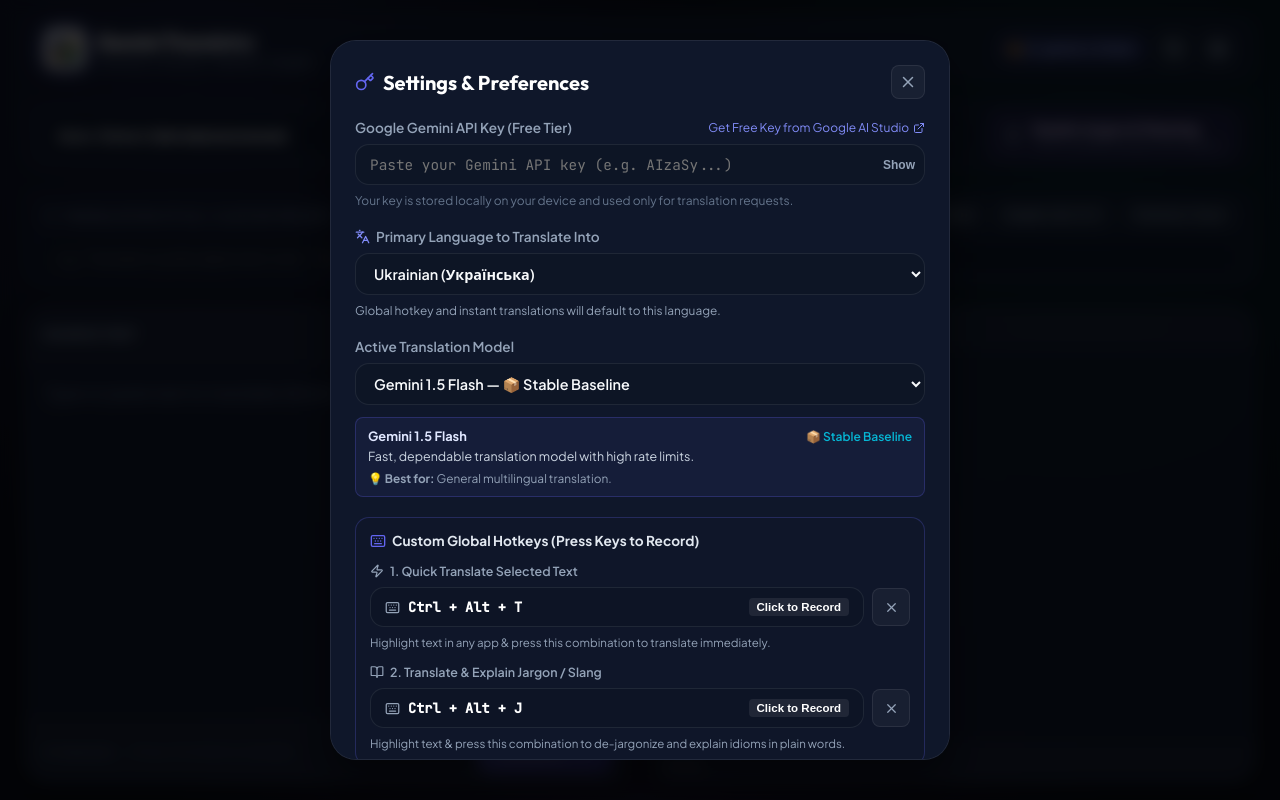
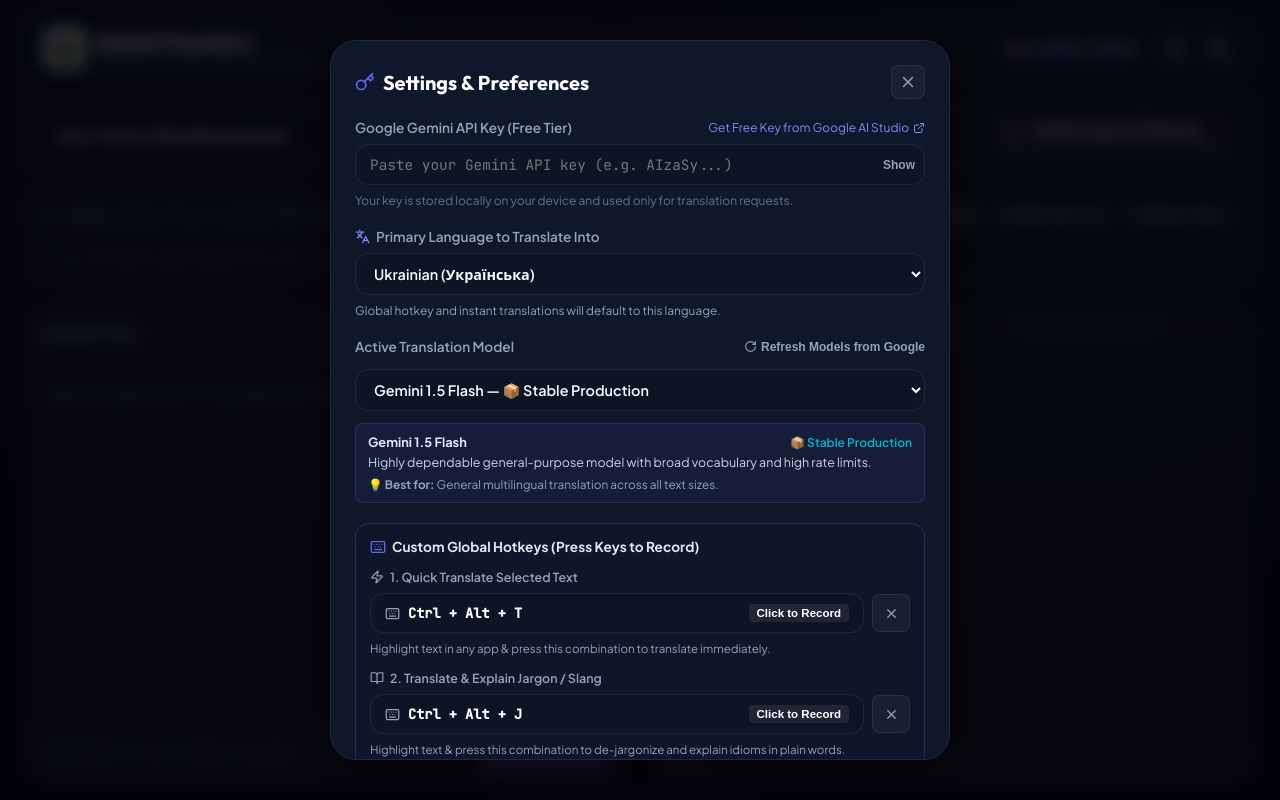
Before and after one commit to pkoryaka/gemini-desktop-translator, a React (Vite) app: page / in a window 1280 px wide. Both pictures are taken after a click on the button "gemini-1.5-flash". Built offline with nearby package versions, Linux system fonts and the light colour scheme.

Commit message:
Expand models suite, eliminate preflight network delay, and enable live Refresh Models button

```diff
--- a/src/components/SettingsModal.jsx
+++ b/src/components/SettingsModal.jsx
@@ -229,14 +229,36 @@
 
         {/* Translation Model Selection */}
         <div className="form-group">
-          <label className="form-label">Active Translation Model</label>
+          <div style={{ display: 'flex', justifyContent: 'space-between', alignItems: 'center' }}>
+            <label className="form-label" style={{ marginBottom: 0 }}>Active Translation Model</label>
+            <button
+              type="button"
+              onClick={() => handleRefreshModels()}
+              disabled={isRefreshingModels || !apiKey.trim()}
+              style={{
+                background: 'none',
+                border: 'none',
+                color: isRefreshingModels ? '#818cf8' : '#94a3b8',
+                fontSize: '0.75rem',
+                cursor: 'pointer',
+                display: 'flex',
+                alignItems: 'center',
+                gap: '4px',
+                fontWeight: 600
+              }}
+              title="Query Google API for all active models supported by your key"
+            >
+              <RotateCw size={13} className={isRefreshingModels ? 'spinner' : ''} />
+              <span>{isRefreshingModels ? 'Refreshing from Google...' : 'Refresh Models from Google'}</span>
+            </button>
+          </div>
           <select
             className="form-input"
             value={model}
             onChange={(e) => setModel(e.target.value)}
-            style={{ cursor: 'pointer', fontWeight: 600 }}
+            style={{ cursor: 'pointer', fontWeight: 600, marginTop: '6px' }}
           >
-            {AVAILABLE_MODELS.map((m) => (
+            {modelsList.map((m) => (
               <option key={m.id} value={m.id}>
                 {m.name} — {m.tag}
               </option>
--- a/src/services/geminiService.js
+++ b/src/services/geminiService.js
@@ -1,6 +1,6 @@
 /**
  * Gemini Translation & Jargon Explanation Service
- * Dynamically queries Google ModelService.ListModels so only active, supported models are used.
+ * Zero pre-flight overhead, ultra-low latency, and live models list refresh
  */
 
 export const SUPPORTED_LANGUAGES = [
@@ -15,41 +15,65 @@
   {
     id: 'gemini-2.0-flash',
     name: 'Gemini 2.0 Flash',
-    tag: '⚡ Ultra Fast',
+    tag: '⚡ Ultra Fast (Default)',
     badgeColor: '#10b981',
-    description: 'Ultra-low latency with real-time response. Recommended for instant selected-text hotkey translations.',
-    bestFor: 'Daily instant translations and chat.'
+    description: 'Ultra-low latency with instant response. Ideal for rapid selected-text hotkey translations and daily chatting.',
+    bestFor: 'Instant hotkeys, daily communication, lowest latency.'
+  },
+  {
+    id: 'gemini-2.0-flash-lite',
+    name: 'Gemini 2.0 Flash Lite',
+    tag: '⚡ Light & Fast',
+    badgeColor: '#10b981',
+    description: 'Lightweight high-efficiency model designed for maximum speed and minimal cost.',
+    bestFor: 'Quick single-sentence translations and short phrases.'
   },
   {
     id: 'gemini-1.5-flash',
     name: 'Gemini 1.5 Flash',
-    tag: '📦 Stable Baseline',
+    tag: '📦 Stable Production',
     badgeColor: '#06b6d4',
-    description: 'Fast, dependable translation model with high rate limits.',
-    bestFor: 'General multilingual translation.'
+    description: 'Highly dependable general-purpose model with broad vocabulary and high rate limits.',
+    bestFor: 'General multilingual translation across all text sizes.'
+  },
+  {
+    id: 'gemini-1.5-flash-8b',
+    name: 'Gemini 1.5 Flash 8B',
+    tag: '🚀 Compact Fast',
+    badgeColor: '#3b82f6',
+    description: 'Compact 8-billion parameter model tuned for rapid text processing.',
+    bestFor: 'Fast translation of straightforward sentences.'
+  },
+  {
+    id: 'gemini-1.5-pro',
+    name: 'Gemini 1.5 Pro',
+    tag: '🧠 Deep Nuance & Slang Expert',
+    badgeColor: '#a855f7',
+    description: 'Advanced reasoning model with deep cultural awareness for idioms, humor, technical documentation, and complex jargon.',
+    bestFor: 'Demystifying complex slang, professional correspondence, difficult idioms.'
+  },
+  {
+    id: 'gemini-2.5-flash',
+    name: 'Gemini 2.5 Flash',
+    tag: '✨ Next-Gen Flash',
+    badgeColor: '#f59e0b',
+    description: 'Google’s latest 2.5 series flash model with enhanced multilingual accuracy and fluency.',
+    bestFor: 'High-accuracy nuanced translations.'
   }
 ];
 
 // In-Memory Fast LRU Cache (up to 300 entries)
 const translationCache = new Map();
-let cachedLiveModelIds = null;
-let lastModelFetchTime = 0;
 
 function getCacheKey(text, sourceLang, targetLang, customPrompt, explainJargon, model) {
   return `${model}::${sourceLang}->${targetLang}::${explainJargon}::${customPrompt.trim()}::${text.trim()}`;
 }
 
 /**
- * Queries Google's ModelService.ListModels endpoint to discover active models for this user's API key
+ * Queries Google's ModelService.ListModels endpoint directly from Google AI Studio
  */
 export async function fetchLiveAvailableModels(apiKey) {
   if (!apiKey || !apiKey.trim()) return AVAILABLE_MODELS;
-
-  // Cache live models for 5 minutes
-  const now = Date.now();
-  if (cachedLiveModelIds && now - lastModelFetchTime < 300000) {
-    return cachedLiveModelIds;
-  }
 
   try {
     const endpoint = `https://generativelanguage.googleapis.com/v1beta/models?key=${apiKey.trim()}`;
@@ -68,13 +92,13 @@
       return AVAILABLE_MODELS;
     }
 
-    // Filter only models that support generateContent
+    // Filter only text generation models
     const live = data.models
       .filter((m) => {
         const methods = m.supportedGenerationMethods || [];
         const isGenerate = methods.includes('generateContent');
         const name = (m.name || '').toLowerCase();
-        const isExcluded = name.includes('embedding') || name.includes('aqa') || name.includes('imagen') || name.includes('tts') || name.includes('learnlm');
+        const isExcluded = name.includes('embedding') || name.includes('aqa') || name.includes('imagen') || name.includes('tts') || name.includes('learnlm') || name.includes('bison');
         return isGenerate && !isExcluded;
       })
       .map((m) => {
@@ -86,33 +110,25 @@
           name: m.displayName || cleanId,
           tag: isFlash ? '⚡ Fast Translation' : isPro ? '🧠 Deep Nuance' : 'Active Model',
           badgeColor: isFlash ? '#10b981' : isPro ? '#a855f7' : '#06b6d4',
-          description: m.description || 'Google Gemini AI model for translation and text generation.',
+          description: m.description || 'Google Gemini AI language model for translation and text generation.',
           bestFor: isFlash ? 'Instant low-latency translations.' : 'Idioms, slang, and cultural jargon.'
         };
       });
 
-    if (live.length > 0) {
-      cachedLiveModelIds = live;
-      lastModelFetchTime = now;
-      return live;
-    }
-    return AVAILABLE_MODELS;
+    // Ensure our curated models are at top if present
+    return live.length > 0 ? live : AVAILABLE_MODELS;
   } catch (err) {
     console.warn('Could not query live models list from Google:', err);
     return AVAILABLE_MODELS;
   }
 }
 
-export async function testGeminiApiKey(apiKey, model = null) {
+export async function testGeminiApiKey(apiKey, model = 'gemini-2.0-flash') {
   if (!apiKey || !apiKey.trim()) {
     throw new Error('Please enter a valid Gemini API Key.');
   }
 
-  // Get live models first to ensure we test an active model
-  const live = await fetchLiveAvailableModels(apiKey);
-  const modelToTest = model && live.some(m => m.id === model) ? model : live[0].id;
-
-  const endpoint = `https://generativelanguage.googleapis.com/v1beta/models/${modelToTest}:generateContent?key=${apiKey.trim()}`;
+  const endpoint = `https://generativelanguage.googleapis.com/v1beta/models/${model}:generateContent?key=${apiKey.trim()}`;
   const controller = new AbortController();
   const timeoutId = setTimeout(() => controller.abort(), 8000);
 
@@ -135,7 +151,7 @@
 
     const data = await response.json();
     const text = data.candidates?.[0]?.content?.parts?.[0]?.text || '';
-    return { success: true, text, model: modelToTest };
+    return { success: true, text, model };
   } catch (err) {
     clearTimeout(timeoutId);
     if (err.name === 'AbortError') {
@@ -146,7 +162,7 @@
 }
 
 /**
- * Rock-Solid Translation using Live Models Discovered from Google API
+ * Ultra-Fast Direct Translation with Zero Pre-Flight Latency
  */
 export async function translateText({
   apiKey,
@@ -155,7 +171,7 @@
   targetLang = 'en',
   customPrompt = '',
   explainJargon = false,
-  model = null,
+  model = 'gemini-2.0-flash',
   temperature = 0.1,
   onStreamChunk = null
 }) {
@@ -166,39 +182,10 @@
   const trimmedText = text ? text.trim() : '';
   if (!trimmedText) return null;
 
-  // 1. Fetch live models actively supported for this user's API key
-  const liveModels = await fetchLiveAvailableModels(apiKey);
-  const liveIds = liveModels.map(m => m.id);
+  const targetModel = model || 'gemini-2.0-flash';
 
-  // Determine candidate models in order of priority:
-  // (User selected model if in live list, then flash models, then any other live models)
-  const candidateModels = [];
-  if (model && liveIds.includes(model)) {
-    candidateModels.push(model);
-  }
-
-  // Prioritize flash models from live list
-  for (const liveId of liveIds) {
-    if (liveId.includes('flash') && !candidateModels.includes(liveId)) {
-      candidateModels.push(liveId);
-    }
-  }
-
-  // Add remaining live models
-  for (const liveId of liveIds) {
-    if (!candidateModels.includes(liveId)) {
-      candidateModels.push(liveId);
-    }
-  }
-
-  if (candidateModels.length === 0) {
-    candidateModels.push('gemini-2.0-flash', 'gemini-1.5-flash');
-  }
-
-  const primaryModel = candidateModels[0];
-
-  // Check Local Memory Cache (0ms response)
-  const cacheKey = getCacheKey(trimmedText, sourceLang, targetLang, customPrompt, explainJargon, primaryModel);
+  // 1. Check Local Memory Cache (Instant 0ms response)
+  const cacheKey = getCacheKey(trimmedText, sourceLang, targetLang, customPrompt, explainJargon, targetModel);
   if (translationCache.has(cacheKey)) {
     const cachedResult = translationCache.get(cacheKey);
     if (onStreamChunk) {
@@ -234,6 +221,10 @@
     systemInstructionText = `Translate from ${sourceName} into ${targetName}. Output the fluent translation only.${customPrompt ? ` Style: ${customPrompt}` : ''}`;
   }
 
+  // Candidate models: Start IMMEDIATELY with target model, fallback to fast models only if error occurs
+  const fallbackList = ['gemini-2.0-flash', 'gemini-1.5-flash', 'gemini-2.0-flash-lite', 'gemini-2.5-flash'];
+  const candidateModels = [targetModel, ...fallbackList].filter((m, idx, arr) => arr.indexOf(m) === idx);
+
   let lastError = null;
 
   for (const currentModel of candidateModels) {
@@ -252,7 +243,7 @@
     };
 
     const controller = new AbortController();
-    const timeoutId = setTimeout(() => controller.abort(), 9000);
+    const timeoutId = setTimeout(() => controller.abort(), 7000);
 
     try {
       const response = await fetch(endpoint, {
@@ -267,7 +258,7 @@
         const errorData = await response.json().catch(() => ({}));
         const message = errorData.error?.message || `HTTP Error ${response.status}`;
         lastError = new Error(message);
-        console.warn(`Model ${currentModel} returned error: ${message}. Trying next fallback...`);
+        console.warn(`Model ${currentModel} error: ${message}. Trying next fallback...`);
         continue;
       }
 
```
